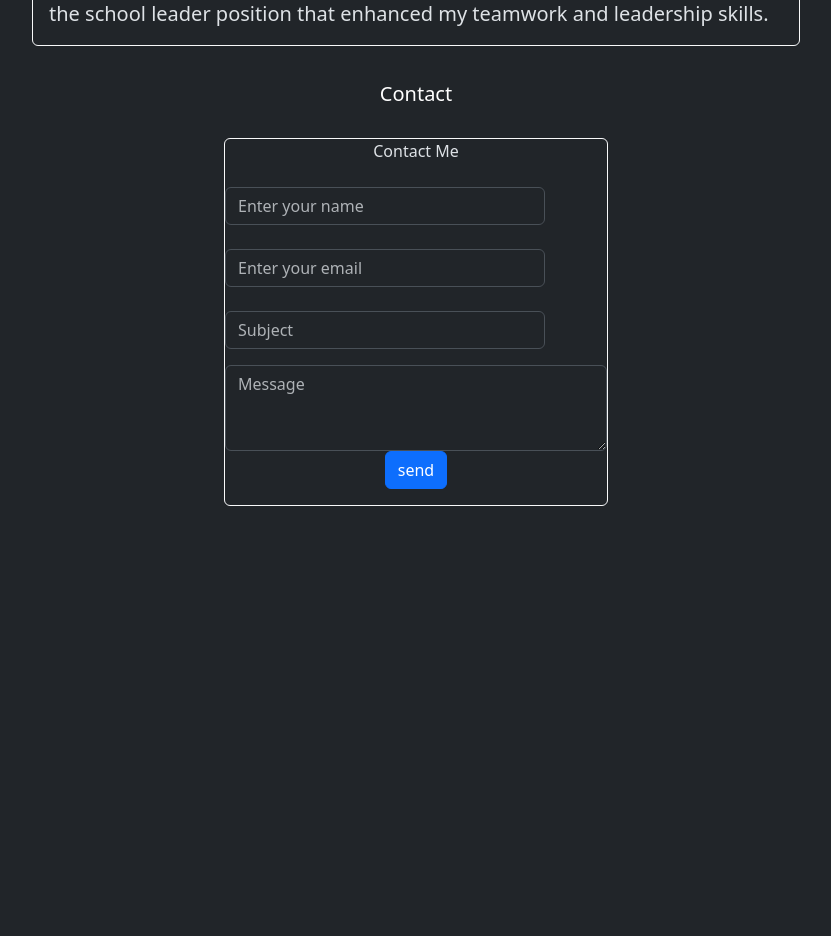
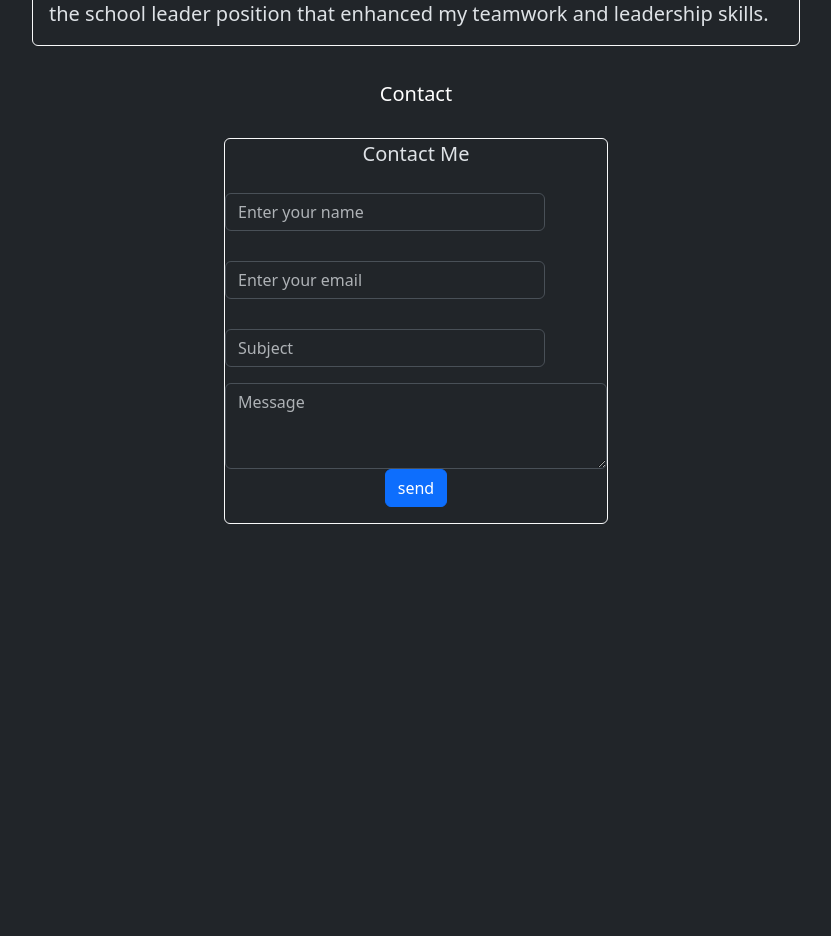
Before and after one commit to abc-hi/portfolio, a React (Vite) app: page / in a window 1280 px wide. Shown: the part 5520-6456 px from the top of the page, without its empty margins (224-1055 px from the left). Built offline with nearby package versions, Linux system fonts and the light colour scheme.

Commit message:
font size for comp is updated

```diff
--- a/src/Components/Contact.jsx
+++ b/src/Components/Contact.jsx
@@ -33,13 +33,13 @@ const handleChange =(e)=>{
     return (
       <form onSubmit={handlesubmit}>
         <div className="container-fluid bg-dark text-light" style={{ minHeight: "100vh" }}>
-        <h5 className="skills-title" style={{color:"white",textAlign:"center"}}>Contact</h5> {/* Use class for styling */}
+        <h5 className="skills-title" style={{color:"white",textAlign:"center", fontSize:'20px'}}>Contact</h5> {/* Use class for styling */}
 
 <br />
         <div className='container' data-bs-theme="dark">
                     <div className="card border-light mb-3 mx-auto" style={{ maxWidth: "24rem"}}>
 
-                <div className="mb-3">
+                <div className="mb-3" style={{fontSize:"20px"}}>
                 <label className="text-center d-block mb-4">Contact Me</label>
 
                 <input type="text" className="form-control" style={{ maxWidth: "20rem"}}id="exampleFormControlInput1" placeholder="Enter your name" name="name" value={formData.value} onChange={handleChange} required /><br />
@@ -48,7 +48,7 @@ const handleChange =(e)=>{
 
 
 </div>
-<div className="mb-3">
+<div className="mb-3" style={{fontSize:"20px"}}>
   <textarea className="form-control" id="exampleFormControlTextarea1" rows="3"  placeholder="Message" name="message" value={formData.message} onChange={handleChange} required></textarea>
   <button type='submit' className="btn btn-primary d-block mx-auto" >send</button>
 </div></div>
```
